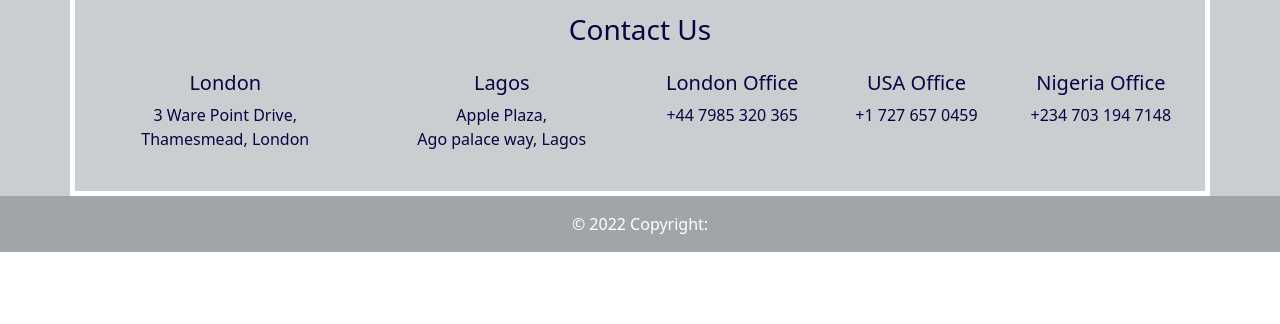
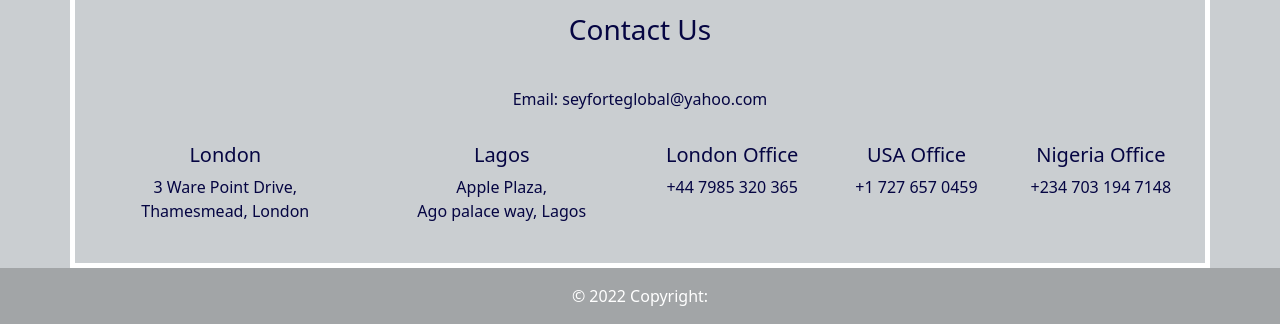
Before and after one commit to maoma1/seyforte-website, a plain HTML site: page index.html in a window 1280 px wide. Shown: the part 1535-1859 px from the top of the page. Before the commit the page ends 1787 px from the top, so only its background shows below. Drawn offline with nearby package versions, Linux system fonts and the light colour scheme.

Commit message:
email added

```diff
--- a/index.html
+++ b/index.html
@@ -244,6 +244,10 @@
         <h3 class="contact-header p-3">Contact Us</h3>
       </div>
 
+      <div>
+        <p class="contact-header p-3">Email: seyforteglobal@yahoo.com</p>
+      </div>
+
       <div class="row">
 
         <div class="col-lg-3 col-md-12 mb-4 mb-md-0">
```
